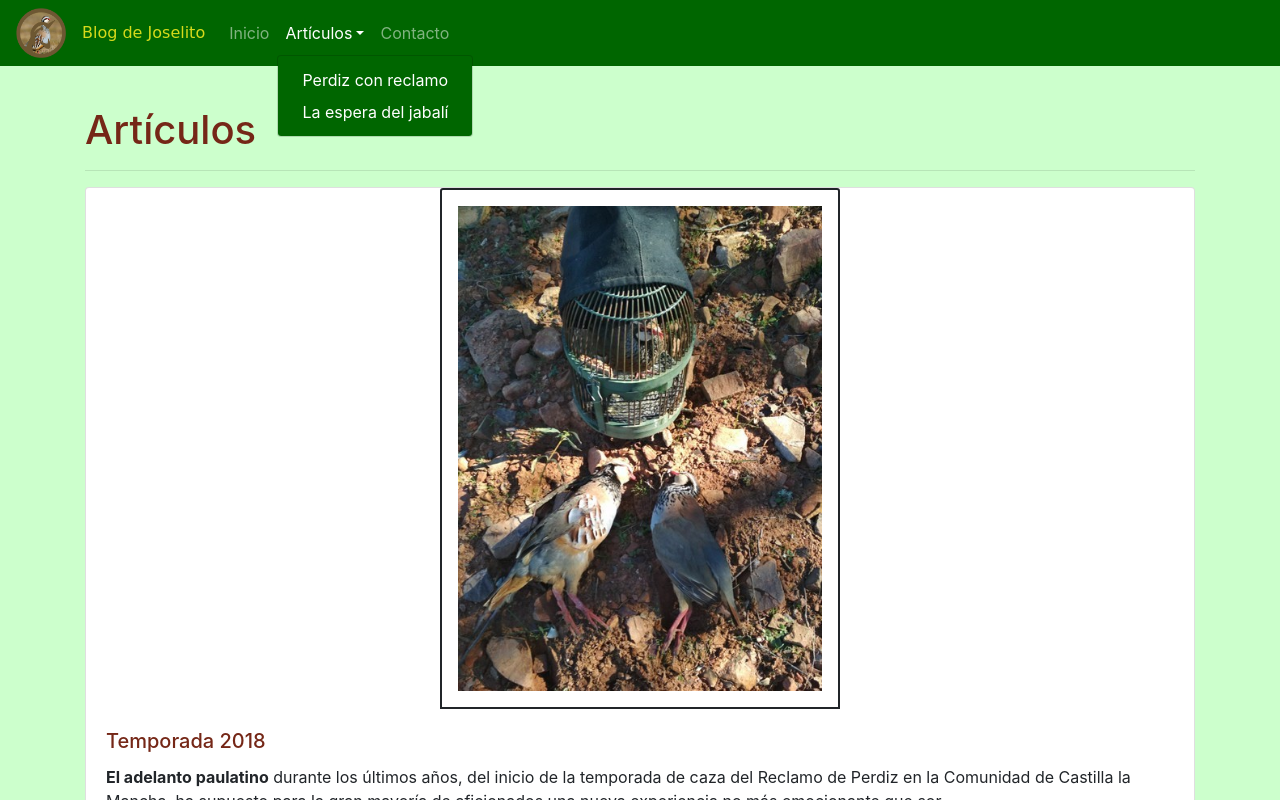
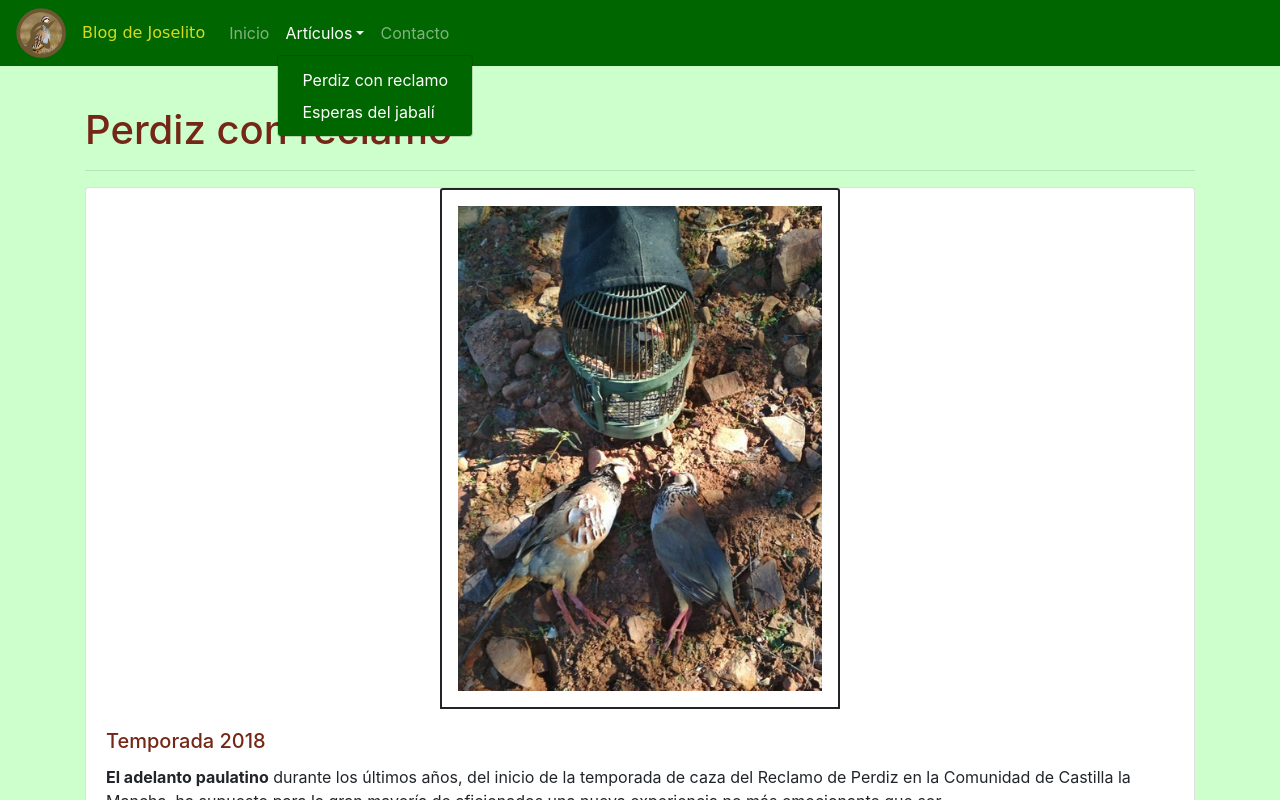
Before and after one commit to ricardodazaGit/frontendBlog, an Angular app: page /publications in a window 1280 px wide. Both pictures are taken after a click on the button "Artículos". Shown: the top 800 px of the page. Built offline with nearby package versions, Linux system fonts and the light colour scheme.

Commit message:
Changes in nav bar and publications detail

```diff
--- a/src/app/lib/components/nav/nav.component.html
+++ b/src/app/lib/components/nav/nav.component.html
@@ -16,7 +16,7 @@
         <a class="nav-link dropdown-toggle" href="#" id="navbarDropdown" role="button" data-toggle="dropdown" aria-haspopup="true" aria-expanded="false">Artículos</a>
         <div class="dropdown-menu" aria-labelledby="navbarDropdown">
           <a class="dropdown-item" [routerLink]="['publications']">Perdiz con reclamo</a>
-          <a class="dropdown-item" [routerLink]="['esperasDelJabali']">La espera del jabalí</a>
+          <a class="dropdown-item" [routerLink]="['esperasDelJabali']">Esperas del jabalí</a>
         </div>
       </li>
       <li class="nav-item" routerLinkActive="active" data-toggle="collapse" data-target="#navbarNav">
--- a/src/app/views/home/home.component.html
+++ b/src/app/views/home/home.component.html
@@ -25,7 +25,7 @@
   <div class="container main-container">
         <div class="row">
           <p><b>Blog de Joselito</b>, se ha creado con el propósito de <b>apoyar</b> y <b>defender</b> "El Reclamo de la Perdiz" como un tipo de caza que únicamente tiene beneficios positivos para la posterior reproducción de las perdices.</p>
-          <p>La caza de la "Perdiz con Reclamo" es una <b>modalidad cinegética</b> que exige de una serie de requisitos específicos, como son los años de experiencia del cazador y el conocimiento de las costumbres de las camperas. Si además añadimos el contacto directo con la naturaleza, la convierte en una verdadera pasión para todos aquellos aficionados que la practican.</p>
+          <p>La caza de la <b>"Perdiz con Reclamo"</b> es una modalidad cinegética que exige de una serie de requisitos específicos, como son los años de experiencia del cazador y el conocimiento de las costumbres de las camperas. Si además añadimos el contacto directo con la naturaleza, la convierte en una verdadera pasión para todos aquellos aficionados que la practican.</p>
         </div>
         <br>
         <div class="row">
--- a/src/app/views/publications/public-detail.component.html
+++ b/src/app/views/publications/public-detail.component.html
@@ -5,7 +5,6 @@
       <img style="border: 2px solid; padding: 1em"class="card-img-top img-public-title" [src]="publication.imgTitle" alt="Card image cap" *ngIf="publication.imgTitle">
 
       <div class="card-body">
-        <h5 class="card-title">{{ publication.titlePost }}</h5>
         <p class="card-text" [innerHTML]="publication.descriptionPost"></p>
         <!-- <p class="card-text"><small class="text-muted">{{ publication.fechaPublicacion }}</small></p> -->
       </div>
--- a/src/app/views/publications/public-list.component.html
+++ b/src/app/views/publications/public-list.component.html
@@ -1,4 +1,4 @@
-<h1 class="brown-title">Artículos</h1>
+<h1 class="brown-title">Perdiz con reclamo</h1>
 <hr>
 
 <div *ngIf="publications.length > 0">
--- a/src/app/views/waits/waits-detail.component.html
+++ b/src/app/views/waits/waits-detail.component.html
@@ -5,7 +5,6 @@
       <img style="border: 2px solid; padding: 1em"class="card-img-top img-public-title" [src]="wait.imgTitle" alt="Card image cap" *ngIf="wait.imgTitle">
 
       <div class="card-body">
-        <h5 class="card-title">{{ wait.titlePost }}</h5>
         <p class="card-text" [innerHTML]="wait.descriptionPost"></p>
         <!-- <p class="card-text"><small class="text-muted">{{ publication.fechaPublicacion }}</small></p> -->
       </div>
```
